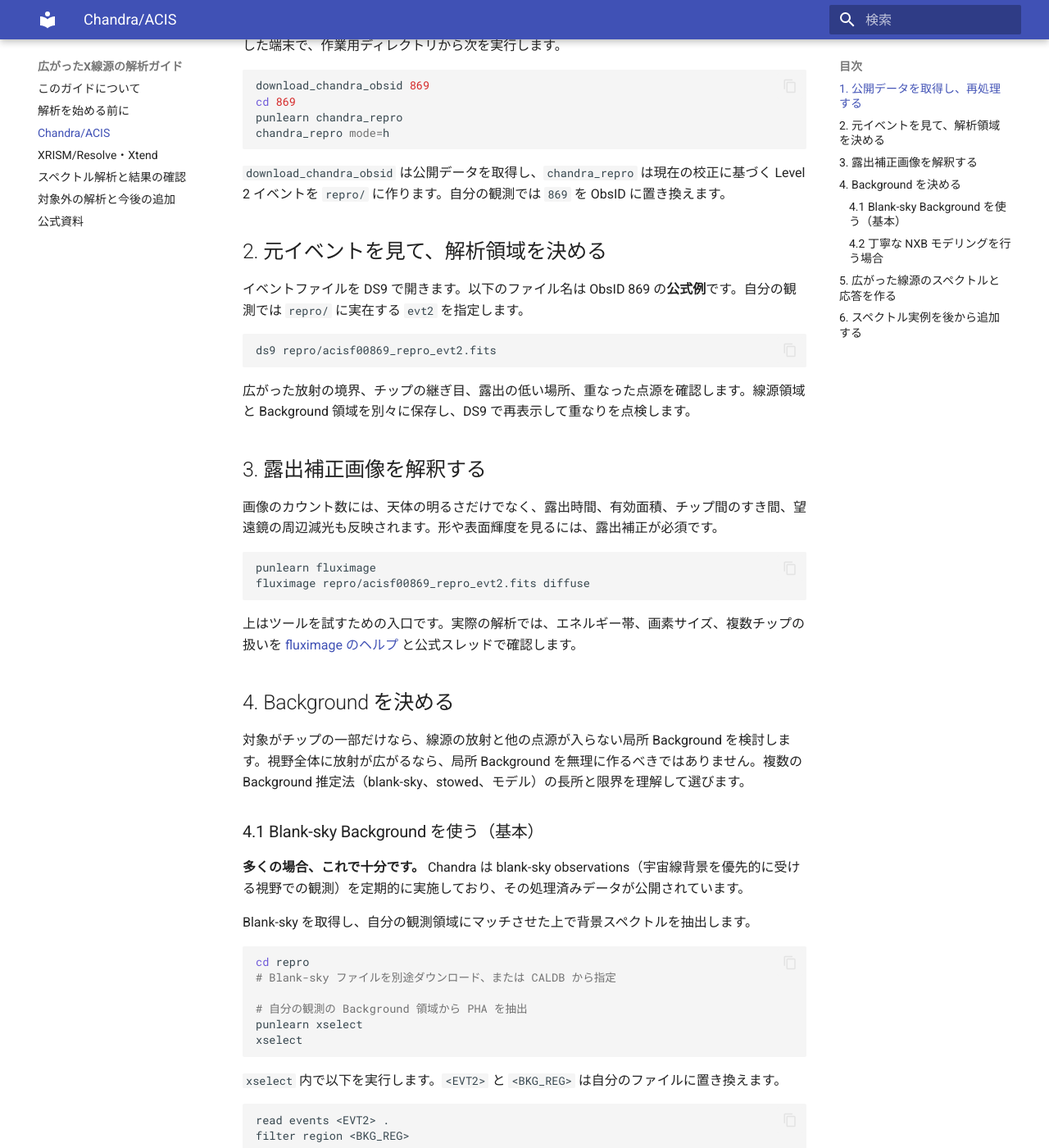
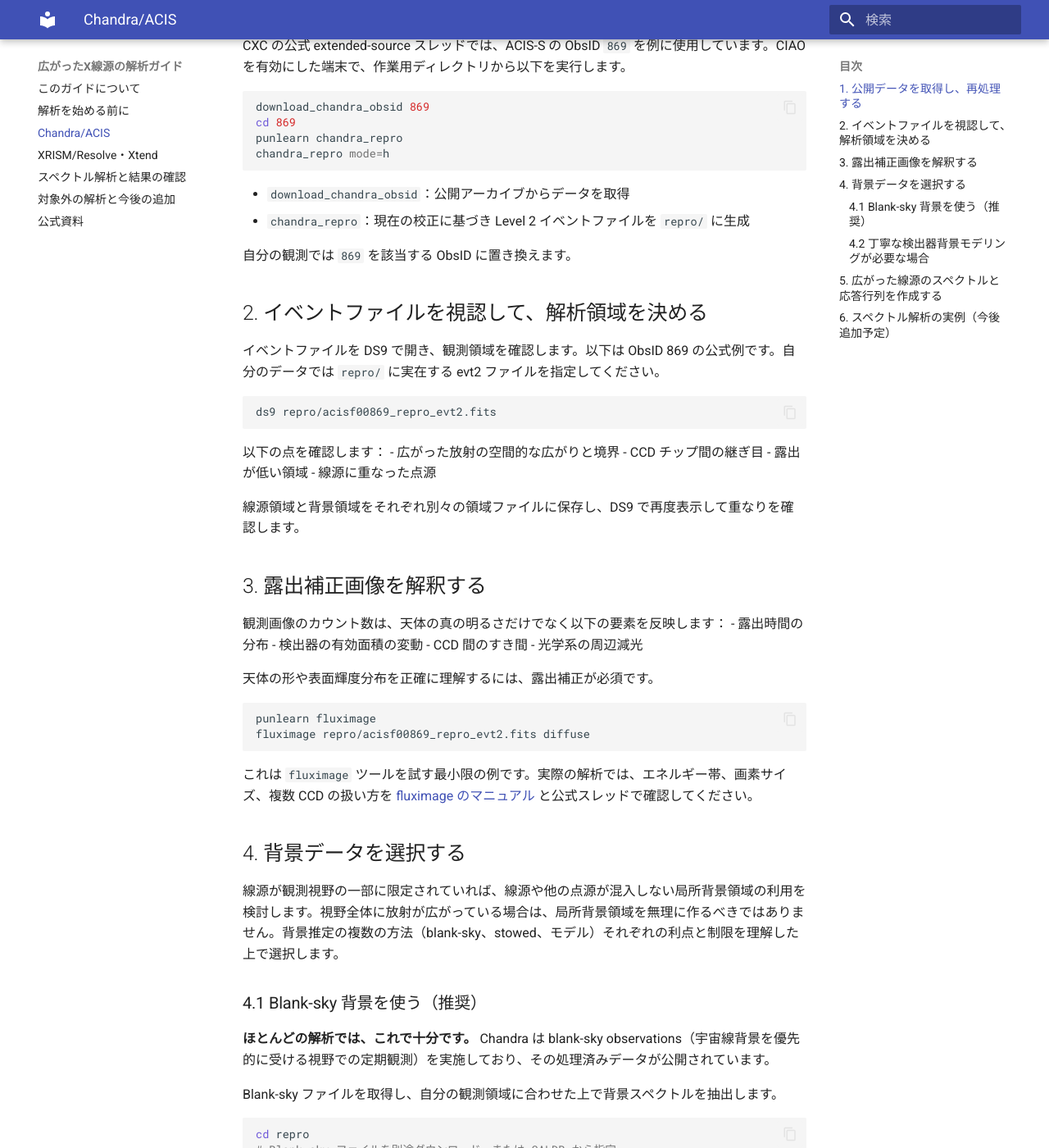
Before and after one commit to y-okada9030/Analysis-guide, an MkDocs documentation site: the page built from docs/chandra.md, in a window 1280 px wide and 1400 px high, scrolled down 304 px. Shown: the whole window at 82% size. Built offline with MkDocs 1.6.1 and Material for MkDocs 9.7.7, drawn with Linux system fonts in a browser that asks for light colours; some of the changed text lies outside the part shown.

Commit message:
Fix Japanese expressions and terminology for introductory X-ray astronomy guide

````diff
--- a/docs/chandra.md
+++ b/docs/chandra.md
@@ -1,10 +1,10 @@
 # Chandra/ACIS：広がった線源
 
-この章は ACIS の imaging 観測を対象にします。CXC の [ACIS Data Preparation](https://cxc.cfa.harvard.edu/ciao/guides/acis_data.html) と [Extended Sources Analysis Guide](https://cxc.cfa.harvard.edu/ciao/guides/esa.html) を並行して参照してください。
+このセクションでは、Chandra ACIS の imaging 観測データから、広がった線源の画像とスペクトルを作成する手順を説明します。CXC の [ACIS Data Preparation](https://cxc.cfa.harvard.edu/ciao/guides/acis_data.html) と [Extended Sources Analysis Guide](https://cxc.cfa.harvard.edu/ciao/guides/esa.html) を並行して参照することを強く推奨します。
 
 ## 1. 公開データを取得し、再処理する
 
-公式 extended-source スレッドでは、ACIS-S の ObsID `869` を例にしています。CIAO を有効にした端末で、作業用ディレクトリから次を実行します。
+CXC の公式 extended-source スレッドでは、ACIS-S の ObsID `869` を例に使用しています。CIAO を有効にした端末で、作業用ディレクトリから以下を実行します。
 
 ```sh
 download_chandra_obsid 869
@@ -13,49 +13,64 @@ punlearn chandra_repro
 chandra_repro mode=h
 ```
 
-`download_chandra_obsid` は公開データを取得し、`chandra_repro` は現在の校正に基づく Level 2 イベントを `repro/` に作ります。自分の観測では `869` を ObsID に置き換えます。
+- `download_chandra_obsid`：公開アーカイブからデータを取得
+- `chandra_repro`：現在の校正に基づき Level 2 イベントファイルを `repro/` に生成
 
-## 2. 元イベントを見て、解析領域を決める
+自分の観測では `869` を該当する ObsID に置き換えます。
 
-イベントファイルを DS9 で開きます。以下のファイル名は ObsID 869 の**公式例**です。自分の観測では `repro/` に実在する `evt2` を指定します。
+## 2. イベントファイルを視認して、解析領域を決める
+
+イベントファイルを DS9 で開き、観測領域を確認します。以下は ObsID 869 の公式例です。自分のデータでは `repro/` に実在する evt2 ファイルを指定してください。
 
 ```sh
 ds9 repro/acisf00869_repro_evt2.fits
 ```
 
-広がった放射の境界、チップの継ぎ目、露出の低い場所、重なった点源を確認します。線源領域と Background 領域を別々に保存し、DS9 で再表示して重なりを点検します。
+以下の点を確認します：
+- 広がった放射の空間的な広がりと境界
+- CCD チップ間の継ぎ目
+- 露出が低い領域
+- 線源に重なった点源
+
+線源領域と背景領域をそれぞれ別々の領域ファイルに保存し、DS9 で再度表示して重なりを確認します。
 
 ## 3. 露出補正画像を解釈する
 
-画像のカウント数には、天体の明るさだけでなく、露出時間、有効面積、チップ間のすき間、望遠鏡の周辺減光も反映されます。形や表面輝度を見るには、露出補正が必須です。
+観測画像のカウント数は、天体の真の明るさだけでなく以下の要素を反映します：
+- 露出時間の分布
+- 検出器の有効面積の変動
+- CCD 間のすき間
+- 光学系の周辺減光
+
+天体の形や表面輝度分布を正確に理解するには、露出補正が必須です。
 
 ```sh
 punlearn fluximage
 fluximage repro/acisf00869_repro_evt2.fits diffuse
 ```
 
-上はツールを試すための入口です。実際の解析では、エネルギー帯、画素サイズ、複数チップの扱いを [fluximage のヘルプ](https://cxc.cfa.harvard.edu/ciao/tool_usage/index.html) と公式スレッドで確認します。
+これは `fluximage` ツールを試す最小限の例です。実際の解析では、エネルギー帯、画素サイズ、複数 CCD の扱い方を [fluximage のマニュアル](https://cxc.cfa.harvard.edu/ciao/tool_usage/index.html) と公式スレッドで確認してください。
 
-## 4. Background を決める
+## 4. 背景データを選択する
 
-対象がチップの一部だけなら、線源の放射と他の点源が入らない局所 Background を検討します。視野全体に放射が広がるなら、局所 Background を無理に作るべきではありません。複数の Background 推定法（blank-sky、stowed、モデル）の長所と限界を理解して選びます。
+線源が観測視野の一部に限定されていれば、線源や他の点源が混入しない局所背景領域の利用を検討します。視野全体に放射が広がっている場合は、局所背景領域を無理に作るべきではありません。背景推定の複数の方法（blank-sky、stowed、モデル）それぞれの利点と制限を理解した上で選択します。
 
-### 4.1 Blank-sky Background を使う（基本）
+### 4.1 Blank-sky 背景を使う（推奨）
 
-**多くの場合、これで十分です。** Chandra は blank-sky observations（宇宙線背景を優先的に受ける視野での観測）を定期的に実施しており、その処理済みデータが公開されています。
+**ほとんどの解析では、これで十分です。** Chandra は blank-sky observations（宇宙線背景を優先的に受ける視野での定期観測）を実施しており、その処理済みデータが公開されています。
 
-Blank-sky を取得し、自分の観測領域にマッチさせた上で背景スペクトルを抽出します。
+Blank-sky ファイルを取得し、自分の観測領域に合わせた上で背景スペクトルを抽出します。
 
 ```sh
 cd repro
 # Blank-sky ファイルを別途ダウンロード、または CALDB から指定
 
-# 自分の観測の Background 領域から PHA を抽出
+# 自分の観測の背景領域から PHA を抽出
 punlearn xselect
 xselect
 ```
 
-`xselect` 内で以下を実行します。`<EVT2>` と `<BKG_REG>` は自分のファイルに置き換えます。
+`xselect` の対話環境で、以下を実行します。`<EVT2>` と `<BKG_REG>` は自分のファイルに置き換えます。
 
 ```text
 read events <EVT2> .
@@ -64,23 +79,22 @@ extract spectrum
 save spec background.pi
 ```
 
-Blank-sky スペクトルも同様に抽出し、スペクトル解析で対応づけます。詳しくは [ACIS background files](https://cxc.cfa.harvard.edu/ciao/threads/acisbackground/) を参照してください。
+Blank-sky スペクトルも同様に抽出し、スペクトル解析で対応づけます。詳細は [ACIS background files](https://cxc.cfa.harvard.edu/ciao/threads/acisbackground/) を参照してください。
 
-### 4.2 丁寧な NXB モデリングを行う場合
+### 4.2 丁寧な検出器背景モデリングが必要な場合
 
-視野全体に放射が広がり、局所 Background を確保できない場合、または検出器背景の正確なモデリングが必要な場合は、[別ページ「mkacispback による粒子起源背景モデリング」](nxb-modeling-mkacispback.md) をご覧ください。
+視野全体に放射が広がり、局所背景領域を確保できない、または検出器背景の精密なモデリングが必要な場合は、[別ページ「mkacispback による粒子起源背景のモデリング」](nxb-modeling-mkacispback.md) を参照してください。
 
-この方法は高度な手法で、以下の場合に検討します：
-
-- 科学的に NXB の正確さが重要
+これは高度な手法で、以下の場合に検討します：
+- 科学目標上、粒子起源背景（NXB）の精度が重要
 - 大型で均一な拡張天体の解析
 - 複数 CCD の背景の空間変動を詳細に扱う必要がある
 
-基本的な解析のほとんどは、上記の blank-sky Background で十分対応できます。
+基本的な広がった線源解析のほとんどは、上記の blank-sky 背景で対応できます。
 
-## 5. 広がった線源のスペクトルと応答を作る
+## 5. 広がった線源のスペクトルと応答行列を作成する
 
-CXC の [広がった線源のスペクトル抽出スレッド](https://cxc.cfa.harvard.edu/ciao/threads/extended/) は ObsID 869 の `simple.reg` と `simple_bkg.reg` を使い、`specextract` を実行します。
+CXC の [広がった線源のスペクトル抽出スレッド](https://cxc.cfa.harvard.edu/ciao/threads/extended/) では、ObsID 869 の `simple.reg` と `simple_bkg.reg` を用いて `specextract` を実行しています。
 
 ```sh
 cd repro
@@ -89,16 +103,21 @@ specextract 'acisf00869_repro_evt2.fits[sky=region(simple.reg)]' simple \
   bkgfile='acisf00869_repro_evt2.fits[sky=region(simple_bkg.reg)]'
 ```
 
-`specextract` の `weight=yes` は広がった線源に適した weighted ARF を既定で作ります。点源用の `correctpsf=yes` と `weight=no` を機械的に足さないでください。
+`specextract` の `weight=yes`（既定値）は、広がった線源に適した weighted ARF を自動生成します。点源解析用の `correctpsf=yes` と `weight=no` を機械的に追加しないでください。
 
-抽出後は PHA の `BACKFILE`、`RESPFILE`、`ANCRFILE`、`BACKSCAL`、露出時間と、対応する ARF/RMF の存在を確認します。スペクトルのファイル名だけを見て終わらず、ヘッダーの参照が正しいかを検証します。
+抽出完了後は、以下を確認します：
+- PHA ヘッダーの `BACKFILE`、`RESPFILE`��`ANCRFILE`、`BACKSCAL`、`EXPOSURE`
+- 対応する ARF/RMF ファイルが存在すること
 
-## 6. スペクトル実例を後から追加する
+スペクトルのファイル名だけで判断せず、ヘッダーの参照が正しいか必ず検証してください。
 
-スペクトル図と XSPEC の具体例は、この節へ後から追加できます。ページの URL とサイト階層を変える必要はありません。実例には、データと総モデルについて以下を含めてください：
+## 6. スペクトル解析の実例（今後追加予定）
 
-- ObsID、検出器、FAINT/VFAINT、抽出 region
-- CIAO、CALDB、HEASoft の版
-- 使用した PHA、ARF、RMF とフィット帯域
-- 統計量、binning、吸収・放射・sky Background のモデル式
-- Background の規格化を固定したか自由にしたか、その判断理由
+スペクトル図と XSPEC の具体例は、今後このセクションに追加できます。ページ URL やサイト階層は変わりません。実例に含めるべき情報：
+
+- ObsID、検出器（I0–I3、S1–S3）、データモード（FAINT/VFAINT）、抽出領域
+- 使用した CIAO、CALDB、HEASoft のバージョン
+- 使用した PHA、ARF、RMF ファイルと適用したフィット帯域
+- 統計手法（C-統計量、binning 方法）
+- 吸収、放射、sky Background のモデル式
+- 背景の規格化を固定したか自由にしたか、その根拠
--- a/docs/preparation.md
+++ b/docs/preparation.md
@@ -1,16 +1,20 @@
 # 解析を始める前に
 
-## 目的と観測を確認する
+## 目的と観測内容を記録する
 
-まず、何を測るのかを短く書きます。たとえば「超新星残骸の殻の温度を場所ごとに比べる」なら、殻を分割する領域、各領域に適した Background、抽出エネルギー帯を先に決めます。
+まず、科学目的を短く記します。例えば「超新星残骸の殻の温度を位置ごとに比較する」なら、殻を分割する領域、各領域に適した背景、用いるエネルギー帯を事前に明確にしておきます。
 
-解析前に ObsID、機器、観測モード、露出時間、配布データの処理版を記録します。Chandra では [Data Caveats](https://cxc.cfa.harvard.edu/ciao/caveats/) と [ACIS Data Preparation](https://cxc.cfa.harvard.edu/ciao/guides/acis_data.html)、XRISM では [ABC Data Reduction Guide](https://heasarc.gsfc.nasa.gov/docs/xrism/analysis/abc_guide/) を確認してください。
+解析前に以下の情報を記録します：
+- ObsID、使用検出器、観測モード（FAINT/VFAINT）
+- 露出時間、配布データの処理版
 
-## ソフトと校正
+Chandra では [Data Caveats](https://cxc.cfa.harvard.edu/ciao/caveats/) と [ACIS Data Preparation](https://cxc.cfa.harvard.edu/ciao/guides/acis_data.html) を確認し、観測時期や検出器に関わる既知の問題がないかを確認します。
 
-Chandra のイベント再処理は CIAO と Chandra CALDB、XRISM のデータ処理は HEASoft と XRISM CALDB の組み合わせを使います。DS9 は画像と領域の確認、XSPEC はスペクトル解析に必須です。
+## ソフトウェアと校正
 
-CIAO と HEASoft のコマンドが同名でも、設定ファイルや校正の参照先は同じとは限りません。別々の端末セッションで有効にし、実行するコマンドがどこから来ているか確認します。
+Chandra データの処理には CIAO と Chandra CALDB、XRISM データには HEASoft と XRISM CALDB を用います。画像と領域の確認には DS9、スペクトル解析には XSPEC を使います。
+
+CIAO と HEASoft のコマンドが同じ名前でも、設定ファイルや校正の参照先は異なることがあります。異なる端末セッションで個別に有効にして、実行するコマンドが正しい環境から来ていることを確認しましょう。
 
 ```sh
 command -v chandra_repro
@@ -18,22 +22,22 @@ command -v xselect
 command -v xspec
 ```
 
-上の三つが一つの環境ですべて見つかる必要はありません。**その作業で使うソフトが想定した場所から実行されること**を確認します。使った CIAO、HEASoft、CALDB のバージョンと日付は解析記録に残します。
+3つのコマンドすべてが 1つの環境に存在する必要はありません。**その作業で使うソフトが、ツールの要求する場所から実行されること**を確認します。使用した CIAO、HEASoft、CALDB のバージョンと日付を���析記録に残します。
 
-## 元データと作業結果を分ける
+## 元データと処理結果を分ける
 
-配布されたファイルは原本として保存し、再処理や抽出は別の場所で行います。以下は `Work/N132D` のような観測対象ごとの整理を参考にしつつ、プロジェクトに合わせて調整してください。
+配布されたファイルは原本として保存し、再処理や抽出は別の作業ディレクトリで行います。以下は `Work/N132D` のような観測対象ごとの整理例です。自分のプロジェクトに合わせて調整してください。
 
 ```text
 project/
-  README.md                 # 目的、ObsID、使用版
+  README.md                 # 科学目的、ObsID、使用ソフト版
   archive/                  # ダウンロードした原本
   analysis/
-    chandra/<OBSID>/        # 観測ごとの再処理と出力
+    chandra/<OBSID>/        # 観測ごとの再処理と解析出力
     xrism/<OBSID>/          # Resolve と Xtend の出力
-  regions/                  # 線源・Background・除外領域
-  logs/                     # 実行履歴と判断
+  regions/                  # 線源領域、背景領域、除外領域
+  logs/                     # コマンド実行履歴と判断記録
   figures/                  # 図の元データと完成図
 ```
 
-ツールが自動生成する ObsID や `repro/` の構造は維持します。領域ファイルとスクリプトには、どの観測・エネルギー帯・座標系に使ったかが分かるように名前を付けます。
+ツールが自動生成する ObsID や `repro/` などのディレクトリ構造は、ツール側の要求に従って維持します。領域ファイルとスクリプトには、どの観測・エネルギー帯・座標系に用いたのかが判明するよう記名します。
--- a/docs/spectra.md
+++ b/docs/spectra.md
@@ -1,10 +1,17 @@
 # スペクトル解析と結果の確認
 
-スペクトルを作っただけでは解析は終わりません。線源 PHA、背景 PHA、RMF、ARF が**同じ観測・時間・領域・イベント選択**を表しているかを確認し、XSPEC に読み込んで、モデルフィットと残差検定を実施します。
+スペクトルファイルを作成しただけでは解析は完了しません。線源 PHA、背景 PHA、RMF、ARF が**同じ観測時刻・観測領域・イベント選択基準**に基づいていることを確認し、XSPEC で適切に対応づけた上でフィットを実施します。
 
-## ファイルの対応を確認する
+## ファイルの対応関係を確認する
 
-PHA ヘッダーの `BACKFILE`、`RESPFILE`、`ANCRFILE`、`BACKSCAL`、`EXPOSURE` を読みます。`BACKSCAL` は線源領域と Background 領域の面積や有効面積の比に関わるため、正確に設定されていることが不可欠です。
+PHA ヘッダーの以下のキーワードを読み取ります：
+- `BACKFILE`：背景 PHA ファイルへの参照
+- `RESPFILE`：応答行列（RMF）への参照
+- `ANCRFILE`：有効面積ファイル（ARF）への参照
+- `BACKSCAL`：線源領域と背景領域の相対的な面積・有効面積の係数
+- `EXPOSURE`：露出時間
+
+`BACKSCAL` は線源領域と背景領域の面積比に関係するため、正確に設定されていることが重要です。
 
 ```sh
 fkeyprint <SOURCE_PHA> BACKSCAL
@@ -13,11 +20,11 @@ fkeyprint <SOURCE_PHA> ANCRFILE
 fkeyprint <SOURCE_PHA> BACKFILE
 ```
 
-上の入力は HEASoft 環境での確認例です。Chandra なら CIAO の `dmlist` や `dmkeypar` でもヘッダーを確認できます。背景ファイルを指定しない場合は、その理由を記録します。
+上記は HEASoft 環境での確認方法です。Chandra の場合、CIAO の `dmlist` や `dmkeypar` でもヘッダーを確認できます。背景ファイルが指定されていない場合は、その理由を明記します。
 
 ## XSPEC に読み込む
 
-XSPEC は [公式マニュアル](https://heasarc.gsfc.nasa.gov/docs/software/xspec/manual/) に従って使います。PHA のヘッダーに背景・応答への正しい参照が書かれていれば、自動的に読み込まれます。
+XSPEC は [公式マニュアル](https://heasarc.gsfc.nasa.gov/docs/software/xspec/manual/) に従います。PHA ヘッダーに背景・応答への正しい参照が書かれていれば、自動的に読み込まれます。
 
 ```sh
 xspec
@@ -29,7 +36,7 @@ show data
 plot data
 ```
 
-ヘッダーの参照がない、または別のファイルを使う科学的理由がある場合は、対応する Background・応答を明示します。`<...>` は実在するファイルに置き換えます。
+ヘッダーの参照がない、または科学的な理由で別のファイルを使う場合は、対応する背景・応答を明示的に指定します。`<...>` で囲まれた部分を実在するファイル名に置き換えてください。
 
 ```text
 backgrnd <BACKGROUND_PHA>
@@ -38,20 +45,27 @@ arf <SOURCE_ARF>
 show data
 ```
 
-広がった線源のスペクトルは場所によって変わり得ます。熱的プラズマ、非熱的放射、吸収などのどの成分を入れるかは、観測帯域と研究目的から判断します。
+広がった線源のスペクトルは位置によって異なることがあります。熱的プラズマ、非熱的成分、吸収などどの成分を導入するかは、観測帯域と研究目的から判断します。
 
-## 統計量と Background の扱いを決める
+## 統計手法と背景の扱いを決める
 
-カウントが少ない帯域や高分解能の線を扱うとき、見やすくするための強いグルーピングで情報を失う場合があります。統計量とチャンネルのまとめ方を文書に記します。
+カウント数が少ない帯域や高分解能の輝線を扱う際、見やすくするための過度なグルーピングで情報を失うことがあります。統計手法とチャンネル統合の方法を、フィット報告に記します。
 
-複数 ObsID や複数機器のスペクトルを扱うときは、観測ごとの PHA、背景、RMF、ARF を維持して同時にフィットするか、公式手順で結合します。スペクトルフィットの記録には、各ファイルの対応と統計法を含めます。
+複数の ObsID や異なるミッションのスペクトルを扱う際は、観測ごと・機器ごとの PHA、背景、RMF、ARF を個別に保持した上で同時フィットするか、公式手順に従って結合します。スペクトル結合の詳細は解析報告に含めます。
 
-## 結果を点検する
+## フィット結果を検証する
 
-フィットが終わったら、データとモデル、残差を表示します。特定の線やエネルギー帯に系統的な残差があれば、モデルだけでなく背景、応答、領域の定義を見直します。
+フィット完了後、データとモデル、残差を表示します。特定の輝線やエネルギー帯に系統的な残差がある場合は、モデルの問題だけでなく、背景、応答、領域定義に誤りがないかを再確認します。
 
 ```text
 plot ldata delchi
 ```
 
-最終的に、元イベントと露出マップ上で領域を再表示し、観測ログ、スクリーニング、背景の規格化、応答の生成入力、フィットの実行記録をそろえて保存します。
+最終的に、元のイベントファイルと露出マップ上で領域を再表示し、以下を確認します：
+- 観測ログと既知の問題の有無
+- イベント選別（screening）の内容
+- 背景の規格化の根拠
+- 応答行列の生成条件
+- フィット実行の記録
+
+これらを解析報告書に記録することで、結果の再現性と信頼性が保証されます。
````
Also changed, not shown: docs/index.md (+7 -7 lines).
